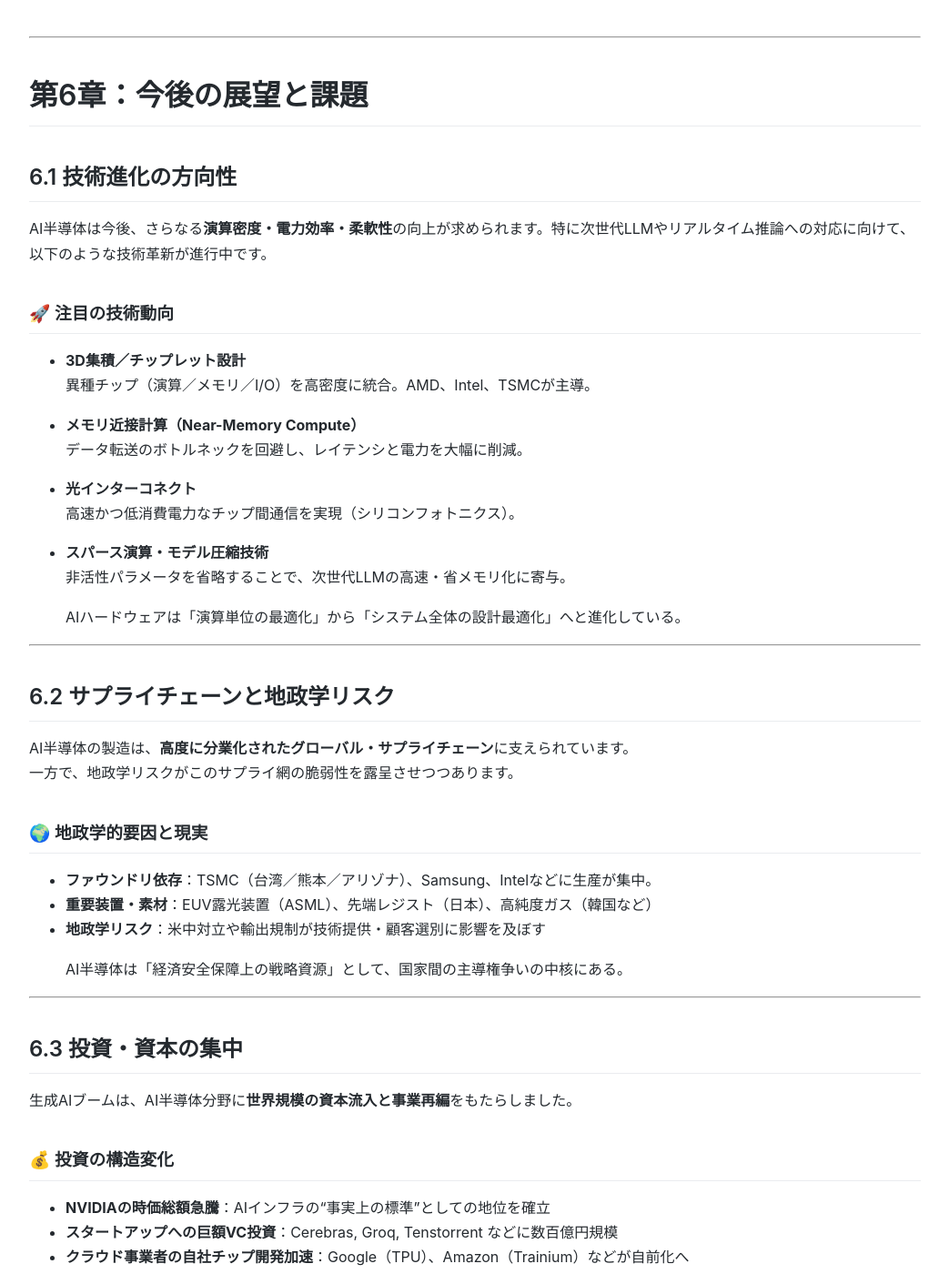
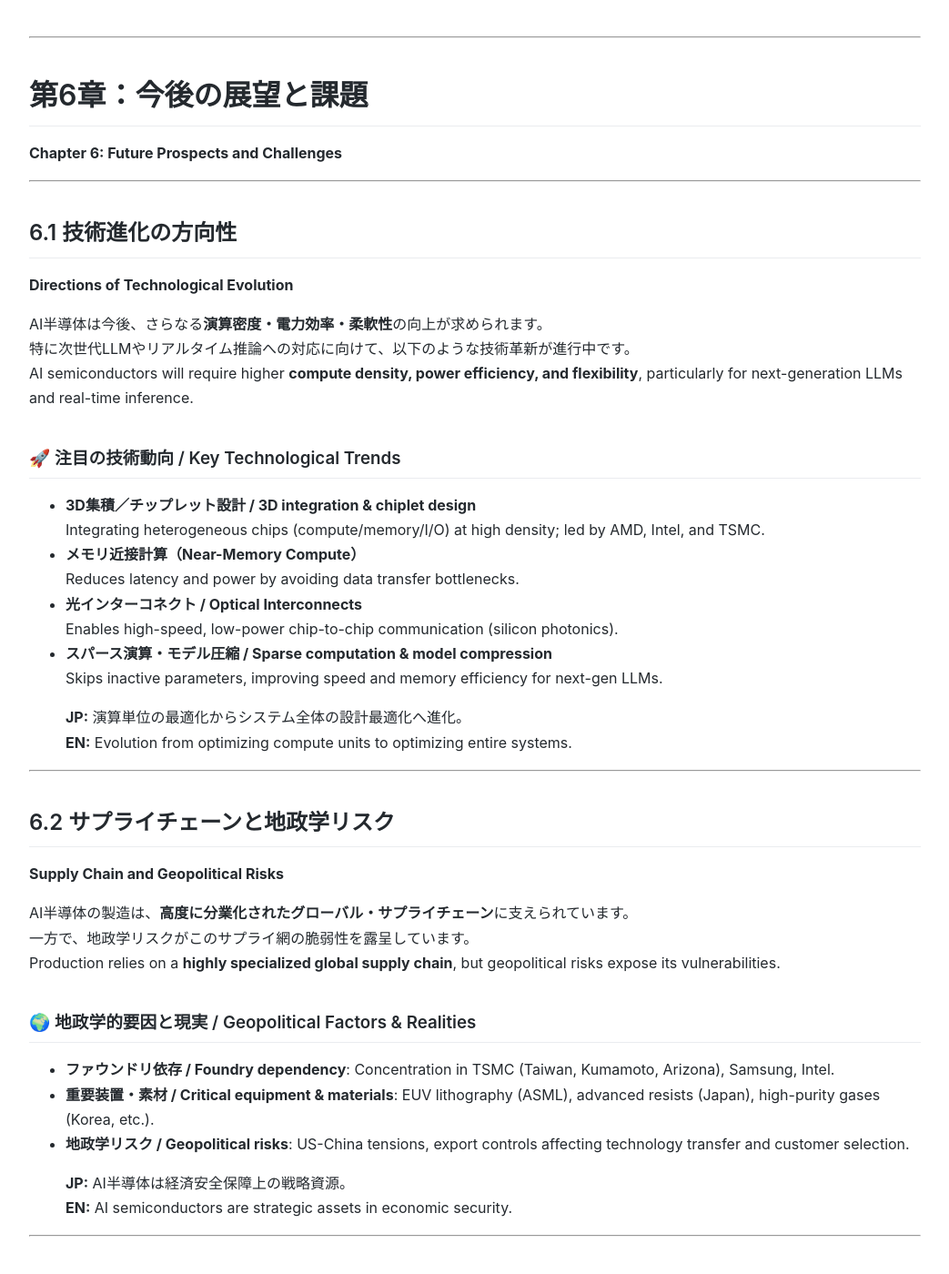
Before and after one commit to Samizo-AITL/Edusemi-Plus, a Jekyll site: the page built from ai-semiconductor/06_future_outlook.md, in a window 1280 px wide and 1400 px high. Shown: the whole window at 91% size, without its empty margins (118-1161 px from the left). Built offline with Jekyll 4.4.1, drawn with Linux system fonts in a browser that asks for light colours; some of the changed text lies outside the part shown.

Commit message:
Update 06_future_outlook.md

```diff
--- a/ai-semiconductor/06_future_outlook.md
+++ b/ai-semiconductor/06_future_outlook.md
@@ -1,99 +1,113 @@
 ---
 layout: default
-title:  第6章：今後の展望と課題
+title: 第6章：今後の展望と課題
 ---
 
 ---
 
 # 第6章：今後の展望と課題
+**Chapter 6: Future Prospects and Challenges**
+
+---
 
 ## 6.1 技術進化の方向性
+**Directions of Technological Evolution**
 
-AI半導体は今後、さらなる**演算密度・電力効率・柔軟性**の向上が求められます。特に次世代LLMやリアルタイム推論への対応に向けて、以下のような技術革新が進行中です。
+AI半導体は今後、さらなる**演算密度・電力効率・柔軟性**の向上が求められます。
+特に次世代LLMやリアルタイム推論への対応に向けて、以下のような技術革新が進行中です。
+AI semiconductors will require higher **compute density, power efficiency, and flexibility**, particularly for next-generation LLMs and real-time inference.
 
-### 🚀 注目の技術動向
+### 🚀 注目の技術動向 / Key Technological Trends
+- **3D集積／チップレット設計 / 3D integration & chiplet design**
+  Integrating heterogeneous chips (compute/memory/I/O) at high density; led by AMD, Intel, and TSMC.
+- **メモリ近接計算（Near-Memory Compute）**
+  Reduces latency and power by avoiding data transfer bottlenecks.
+- **光インターコネクト / Optical Interconnects**
+  Enables high-speed, low-power chip-to-chip communication (silicon photonics).
+- **スパース演算・モデル圧縮 / Sparse computation & model compression**
+  Skips inactive parameters, improving speed and memory efficiency for next-gen LLMs.
 
-- **3D集積／チップレット設計**
-  異種チップ（演算／メモリ／I/O）を高密度に統合。AMD、Intel、TSMCが主導。
-
-- **メモリ近接計算（Near-Memory Compute）**
-  データ転送のボトルネックを回避し、レイテンシと電力を大幅に削減。
-
-- **光インターコネクト**
-  高速かつ低消費電力なチップ間通信を実現（シリコンフォトニクス）。
-
-- **スパース演算・モデル圧縮技術**
-  非活性パラメータを省略することで、次世代LLMの高速・省メモリ化に寄与。
-
-> AIハードウェアは「演算単位の最適化」から「システム全体の設計最適化」へと進化している。
+> **JP:** 演算単位の最適化からシステム全体の設計最適化へ進化。
+> **EN:** Evolution from optimizing compute units to optimizing entire systems.
 
 ---
 
 ## 6.2 サプライチェーンと地政学リスク
+**Supply Chain and Geopolitical Risks**
 
 AI半導体の製造は、**高度に分業化されたグローバル・サプライチェーン**に支えられています。
-一方で、地政学リスクがこのサプライ網の脆弱性を露呈させつつあります。
+一方で、地政学リスクがこのサプライ網の脆弱性を露呈しています。
+Production relies on a **highly specialized global supply chain**, but geopolitical risks expose its vulnerabilities.
 
-### 🌍 地政学的要因と現実
+### 🌍 地政学的要因と現実 / Geopolitical Factors & Realities
+- **ファウンドリ依存 / Foundry dependency**: Concentration in TSMC (Taiwan, Kumamoto, Arizona), Samsung, Intel.
+- **重要装置・素材 / Critical equipment & materials**: EUV lithography (ASML), advanced resists (Japan), high-purity gases (Korea, etc.).
+- **地政学リスク / Geopolitical risks**: US-China tensions, export controls affecting technology transfer and customer selection.
 
-- **ファウンドリ依存**：TSMC（台湾／熊本／アリゾナ）、Samsung、Intelなどに生産が集中。
-- **重要装置・素材**：EUV露光装置（ASML）、先端レジスト（日本）、高純度ガス（韓国など）
-- **地政学リスク**：米中対立や輸出規制が技術提供・顧客選別に影響を及ぼす
-
-> AI半導体は「経済安全保障上の戦略資源」として、国家間の主導権争いの中核にある。
+> **JP:** AI半導体は経済安全保障上の戦略資源。
+> **EN:** AI semiconductors are strategic assets in economic security.
 
 ---
 
 ## 6.3 投資・資本の集中
+**Investment and Capital Concentration**
 
 生成AIブームは、AI半導体分野に**世界規模の資本流入と事業再編**をもたらしました。
+The generative AI boom has brought **global-scale capital inflows and industry restructuring**.
 
-### 💰 投資の構造変化
+### 💰 投資の構造変化 / Investment Shifts
+- **NVIDIAの時価総額急騰 / NVIDIA's market cap surge**: Establishing itself as the de facto AI infrastructure standard.
+- **スタートアップへの巨額VC投資 / Large VC funding to startups**: Hundreds of millions to Cerebras, Groq, Tenstorrent, etc.
+- **クラウド事業者の自社チップ開発 / Cloud providers accelerating in-house chip design**: Google (TPU), Amazon (Trainium).
 
-- **NVIDIAの時価総額急騰**：AIインフラの“事実上の標準”としての地位を確立
-- **スタートアップへの巨額VC投資**：Cerebras, Groq, Tenstorrent などに数百億円規模
-- **クラウド事業者の自社チップ開発加速**：Google（TPU）、Amazon（Trainium）などが自前化へ
+### ⚠️ 課題 / Challenges
+- Infrastructure oligopoly
+- Ecosystem fragmentation from architecture lock-in
 
-### ⚠️ 課題
-- インフラ寡占化の進行
-- アーキテクチャの囲い込みによるエコシステム分断
-
-> 「オープン性」と「最適化された垂直統合」のバランスが今後の焦点。
+> **JP:** オープン性と垂直統合のバランスが焦点。
+> **EN:** Balancing openness with optimized vertical integration will be key.
 
 ---
 
 ## 6.4 社会実装と人材課題
+**Social Implementation and Talent Challenges**
 
-AI半導体の発展は、**産業実装と教育基盤の整備**によって支えられます。
-しかし、実務・設計・応用すべてのレイヤーで人材不足が深刻化しています。
+AI半導体の発展は、**産業実装と教育基盤の整備**に依存しています。
+However, talent shortages span all layers: practical, design, and application.
+Its development relies on **industry implementation and educational infrastructure**, yet shortages exist in all layers.
 
-### 👩‍💻 現状と課題
+### 👩‍💻 現状と課題 / Current Situation & Challenges
+- **技術者不足 / Engineer shortage**: EDA designers, architects, physical design engineers.
+- **教育の遅れ / Lagging education**: Few opportunities to learn both AI algorithms and semiconductor design.
+- **産業現場との接続性 / Weak industry linkage**: Insufficient bridging between applications in healthcare, manufacturing, finance, etc.
 
-- **技術者不足**：EDA設計者／アーキテクト／物理設計エンジニアなどが慢性的に不足
-- **教育の遅れ**：AIアルゴリズムと半導体設計を横断的に学べる機会が限定的
-- **産業現場との接続性**：医療・製造・金融など応用現場との橋渡しが不十分
-
-### 🎓 求められる対応
-
-- 大学／企業間の連携教育（産学協創）
-- ハイブリッド人材の育成（AI＋回路＋アプリケーション）
-- 国レベルでの教育政策と再教育支援
+### 🎓 求められる対応 / Required Actions
+- University-industry joint education programs
+- Development of hybrid talent (AI + circuits + applications)
+- National-level educational policies and retraining support
 
 ---
 
 ## 6.5 今後の注目ポイント
-
-- **モデルとチップの共設計（Model-Aware HW Design）**が標準化
-- **汎用性と特化性のバランス設計**（柔軟で持続可能なAIインフラへ）
-- **企業戦略と地政学の連動**（技術×外交×資本の三位一体化）
-- **日本における可能性**：
-  - ファブ誘致（熊本・北海道）
-  - 材料・装置分野の強み活用
-  - 半導体復興戦略と人材政策の融合
+**Future Focus Points**
+- **モデルとチップの共設計 / Model-aware hardware co-design** becomes standard.
+- **汎用性と特化性のバランス / Balancing generality and specialization** for sustainable AI infrastructure.
+- **企業戦略と地政学の連動 / Linking corporate strategy with geopolitics** (technology × diplomacy × capital).
+- **日本の可能性 / Japan's opportunities**:
+  - Foundry attraction (Kumamoto, Hokkaido)
+  - Leverage strengths in materials and equipment
+  - Integrate semiconductor revitalization strategy with talent policy
 
 ---
 
-## ✅ 本章のまとめ
+## ✅ 本章のまとめ / Chapter Summary
+- **JP:** AI半導体の未来は、「技術革新」「地政学」「経済構造」「教育・人材」が交差する複合的フロンティアである。
+- **EN:** The future of AI semiconductors is a complex frontier where technology, geopolitics, economics, and talent intersect.
+- **JP:** 専門家・設計者・政策立案者・教育者・実装現場が連携し、持続可能で開かれたAI基盤を構築すべきである。
+- **EN:** Experts, designers, policymakers, educators, and practitioners must collaborate to build a sustainable and open AI infrastructure.
 
-- AI半導体の未来は、「技術革新」「地政学」「経済構造」「教育・人材」のすべてが交差する**複合的なフロンティア**である。
-- 専門家・設計者だけでなく、政策立案者・教育者・実装現場のプレイヤーが連携し、**持続可能かつ開かれたAI基盤の構築**が求められている。
+---
+
+## 🔙 前後リンク / Navigation
+- **◀ 前節 / Previous:** [第5章：AI半導体の応用領域](05_applications.md)
+- **📄 本シリーズREADME:** [ai-semiconductor README](../README.md)
```
